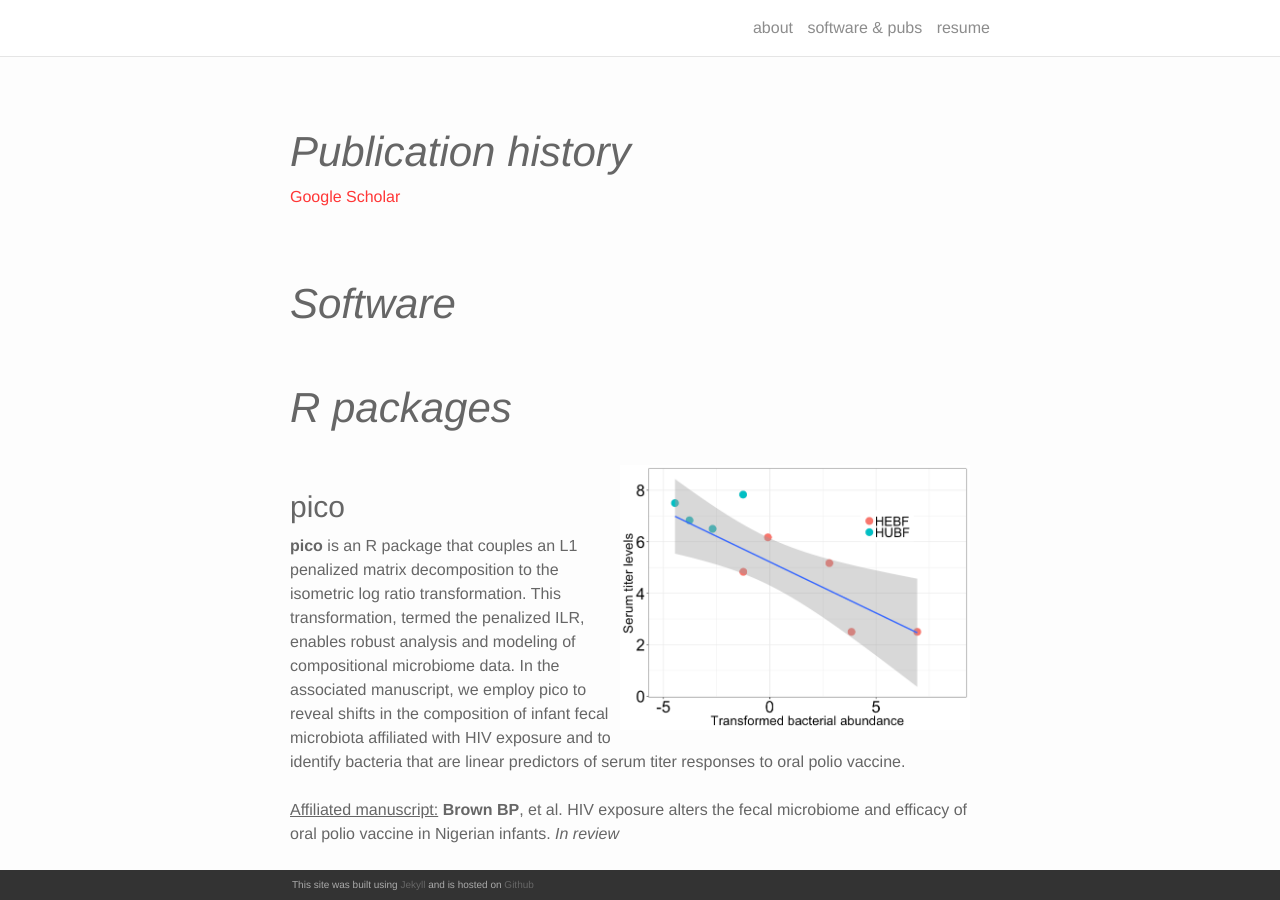
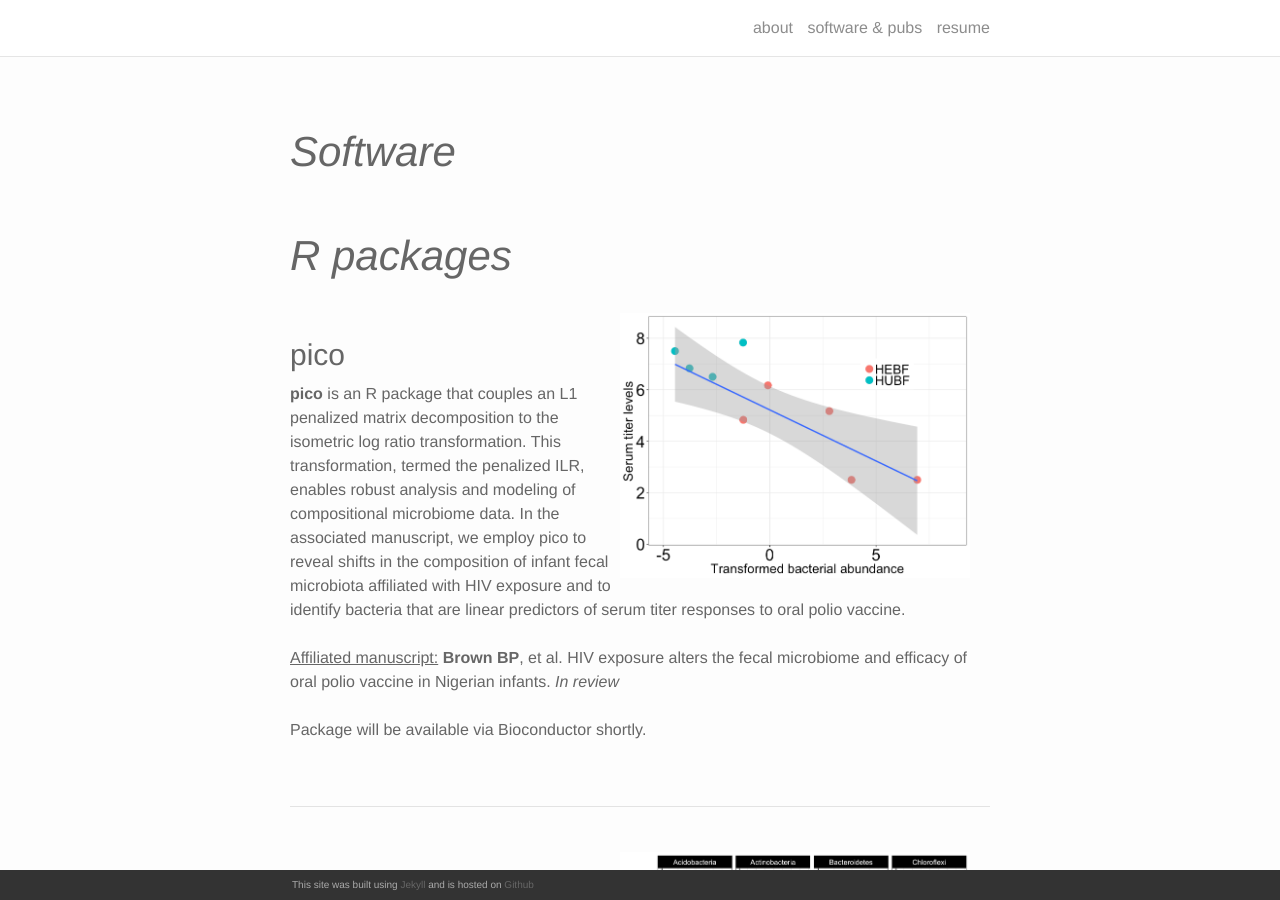
Before and after one commit to itsmisterbrown/legacy.itsmisterbrown.github.io, a Jekyll site: the page built from software.md, in a window 1280 px wide and 900 px high. Built offline with Jekyll 4.4.1, drawn with Linux system fonts in a browser that asks for light colours; nearby versions of some CDN libraries.

Commit message:
Update software.md

```diff
--- a/software.md
+++ b/software.md
@@ -1,14 +1,9 @@
 ---
 layout: page
 permalink: /software/
-title: software & pubs
-<!-- description: Software packages and publication history -->
+title: software
+<!-- description: Software packages -->
 ---
-<h2><em>Publication history</em></h2>
-<A HREF = "https://scholar.google.com/citations?user=Y8982UEAAAAJ&hl=en">Google Scholar</A>
-<br>
-<br>
-<br>
 <h2><em>Software</em></h2>
 <br>
 <h2><em>R packages</em></h2> <br>
```
